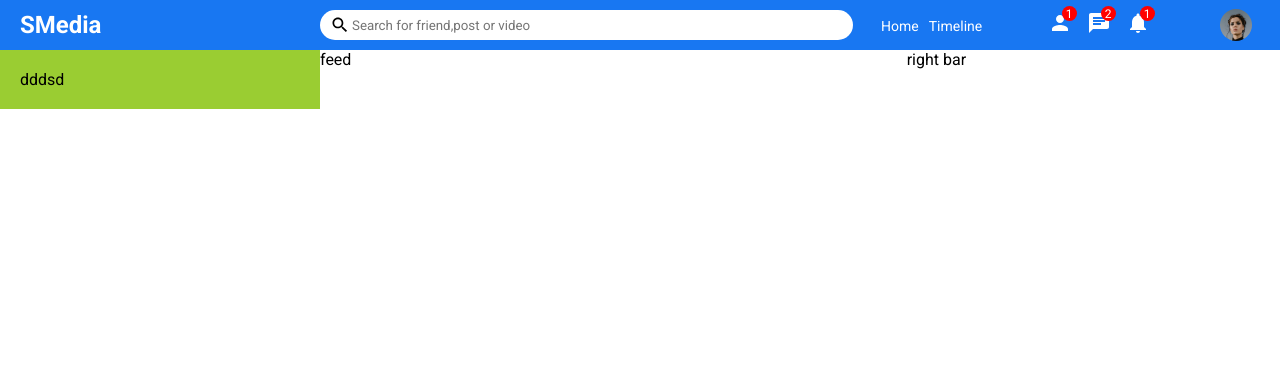
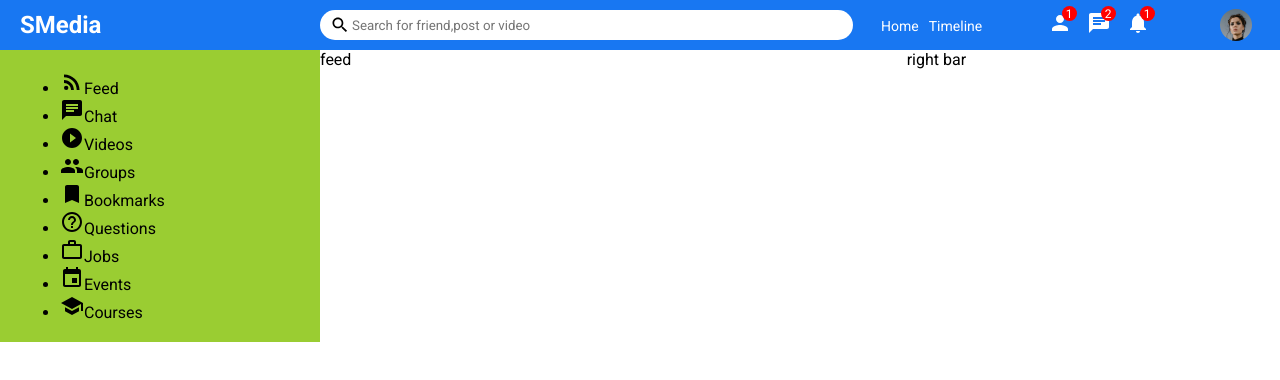
Before and after one commit to dzhaniivanov/social-media-app, a React (Create React App) app in the folder client/: page / in a window 1280 px wide. Shown: the top 380 px of the page. Built offline with nearby package versions, Linux system fonts and the light colour scheme.

Commit message:
added icons to sidebar

```diff
--- a/client/src/components/Sidebar/Sidebar.js
+++ b/client/src/components/Sidebar/Sidebar.js
@@ -1,9 +1,47 @@
 import "./sidebar.css";
+import {RssFeed,Chat,PlayCircleFilledOutlined,Group,Bookmark,HelpOutline,WorkOutline,Event,School} from "@material-ui/icons";
 const Sidebar = () => {
     return (
         <div className="sidebar">
             <div className="sidebarWrapper">
-                dddsd
+                <ul className="sidebarList">
+                    <li className="sidebarListItem">
+                        <RssFeed className="sidebarIcon"/>
+                        <span className="sidebarListItemText">Feed</span>
+                    </li>
+                    <li className="sidebarListItem">
+                        <Chat className="sidebarIcon"/>
+                        <span className="sidebarListItemText">Chat</span>
+                    </li>
+                    <li className="sidebarListItem">
+                        <PlayCircleFilledOutlined className="sidebarIcon"/>
+                        <span className="sidebarListItemText">Videos</span>
+                    </li>
+                    <li className="sidebarListItem">
+                        <Group className="sidebarIcon"/>
+                        <span className="sidebarListItemText">Groups</span>
+                    </li>
+                    <li className="sidebarListItem">
+                        <Bookmark className="sidebarIcon"/>
+                        <span className="sidebarListItemText">Bookmarks</span>
+                    </li>
+                    <li className="sidebarListItem">
+                        <HelpOutline className="sidebarIcon"/>
+                        <span className="sidebarListItemText">Questions</span>
+                    </li>
+                    <li className="sidebarListItem">
+                        <WorkOutline className="sidebarIcon"/>
+                        <span className="sidebarListItemText">Jobs</span>
+                    </li>
+                    <li className="sidebarListItem">
+                        <Event className="sidebarIcon"/>
+                        <span className="sidebarListItemText">Events</span>
+                    </li>
+                    <li className="sidebarListItem">
+                        <School className="sidebarIcon"/>
+                        <span className="sidebarListItemText">Courses</span>
+                    </li>
+                </ul>
             </div>
         </div>
     )
```
